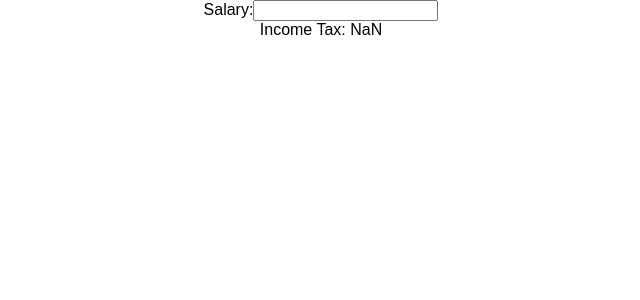
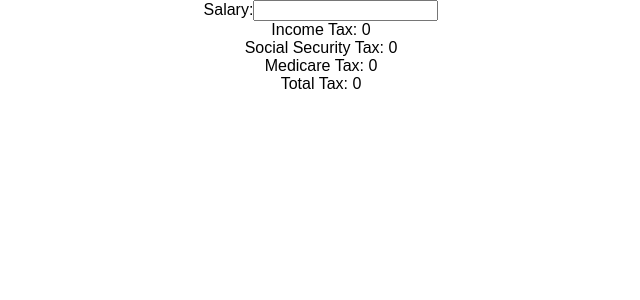
Before and after one commit to brntsllvn/llcors, a React (Create React App) app: page / in a window 1280 px wide. Shown: the top 300 px of the page, without its empty margins (319-959 px from the left). Built offline with nearby package versions, Linux system fonts and the light colour scheme.

Commit message:
basic tax calcs

```diff
--- a/src/App.js
+++ b/src/App.js
@@ -2,7 +2,7 @@ import React, { Component } from 'react';
 import './App.css';
 
 class TaxForm extends Component {
-  state = {income: 0}
+  state = {income: 0, incomeTax: 0, socialSecurityTax: 0, medicareTax: 0, totalTax: 0}
 
   handleSubmit = event => {
     event.preventDefault()
@@ -10,11 +10,17 @@ class TaxForm extends Component {
 
   updateTax = event => {
     this.setState({
-      income: event.target.value
+      income: event.target.value,
+      incomeTax: Math.round(this.state.income * 0.20 * 100) / 10,
+      socialSecurityTax: Math.round(this.state.income * 0.124 * 100) / 10,
+      medicareTax: Math.round(this.state.income * 0.029 * 100) / 10,
+      totalTax: Math.round(this.state.incomeTax + this.state.socialSecurityTax + this.state.medicareTax)
     })
   }
 
   render() {
+    const {incomeTax, socialSecurityTax, medicareTax, totalTax} = this.state
+
     return (
       <form onSubmit={this.handleSubmit}>
         <label>
@@ -26,9 +32,23 @@ class TaxForm extends Component {
         </label>
 
         <br></br>
+        <label>
+          Income Tax: {incomeTax}
+        </label>
 
+        <br></br>
         <label>
-          Income Tax: {this.income * 0.2}
+          Social Security Tax: {socialSecurityTax}
+        </label>
+
+        <br></br>
+        <label>
+          Medicare Tax: {medicareTax}
+        </label>
+
+        <br></br>
+        <label>
+          Total Tax: {totalTax}
         </label>
       </form>
     )
```
